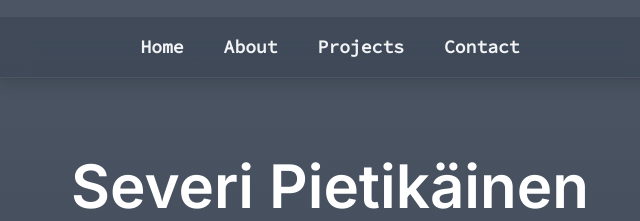
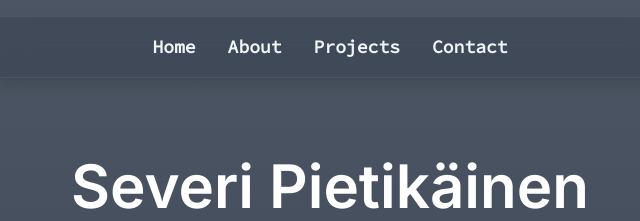
Before and after one commit to severipietikainen/Portfolio, a website: page Public/index.html in a window 1280 px wide. Shown: the top 221 px of the page, 310-950 px from the left. Drawn offline with nearby package versions, Linux system fonts and the light colour scheme; a script that the page names is missing.

Commit message:
Update index.html

```diff
--- a/Public/index.html
+++ b/Public/index.html
@@ -17,7 +17,7 @@
     <header class="sticky top-4 z-50 bg-gray-700 bg-opacity-50 backdrop-blur-lg p-4 shadow-lg w-[100%] max-w-2xl mx-auto mt-4 rounded-lg border border-gray-600">
         <nav class="flex justify-center items-center">
             <!-- Nav -->
-            <ul class="flex flex-wrap justify-center gap-10 text-lg font-semibold">
+            <ul class="flex flex-wrap justify-center gap-8 text-lg font-semibold">
                 <li><a href="#home" class="hover:text-blue-400" data-i18n="home">Home</a></li>
                 <li><a href="#about" class="hover:text-blue-400" data-i18n="about">About</a></li>
                 <li><a href="#projects" class="hover:text-blue-400" data-i18n="projects">Projects</a></li>
```
